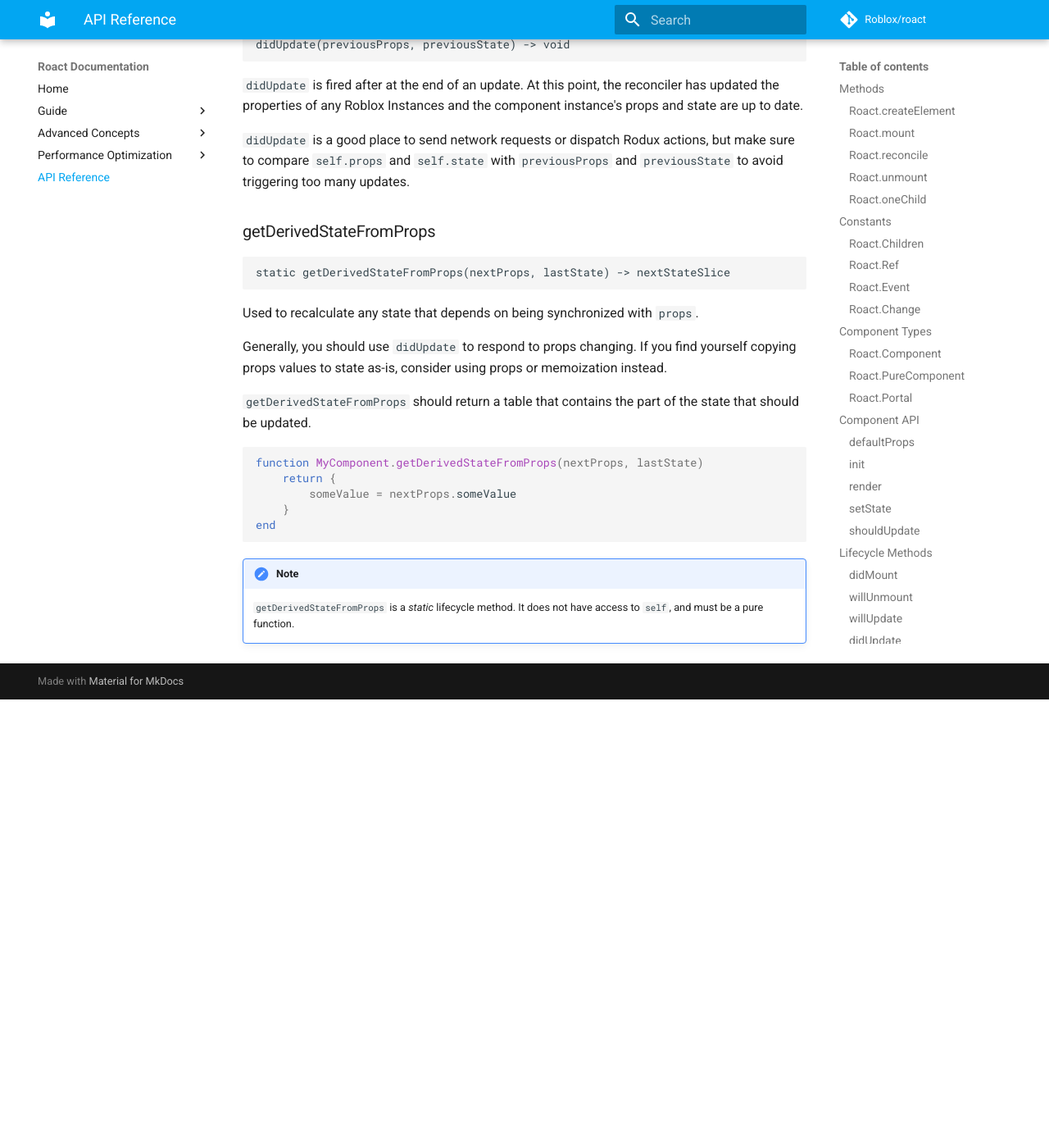
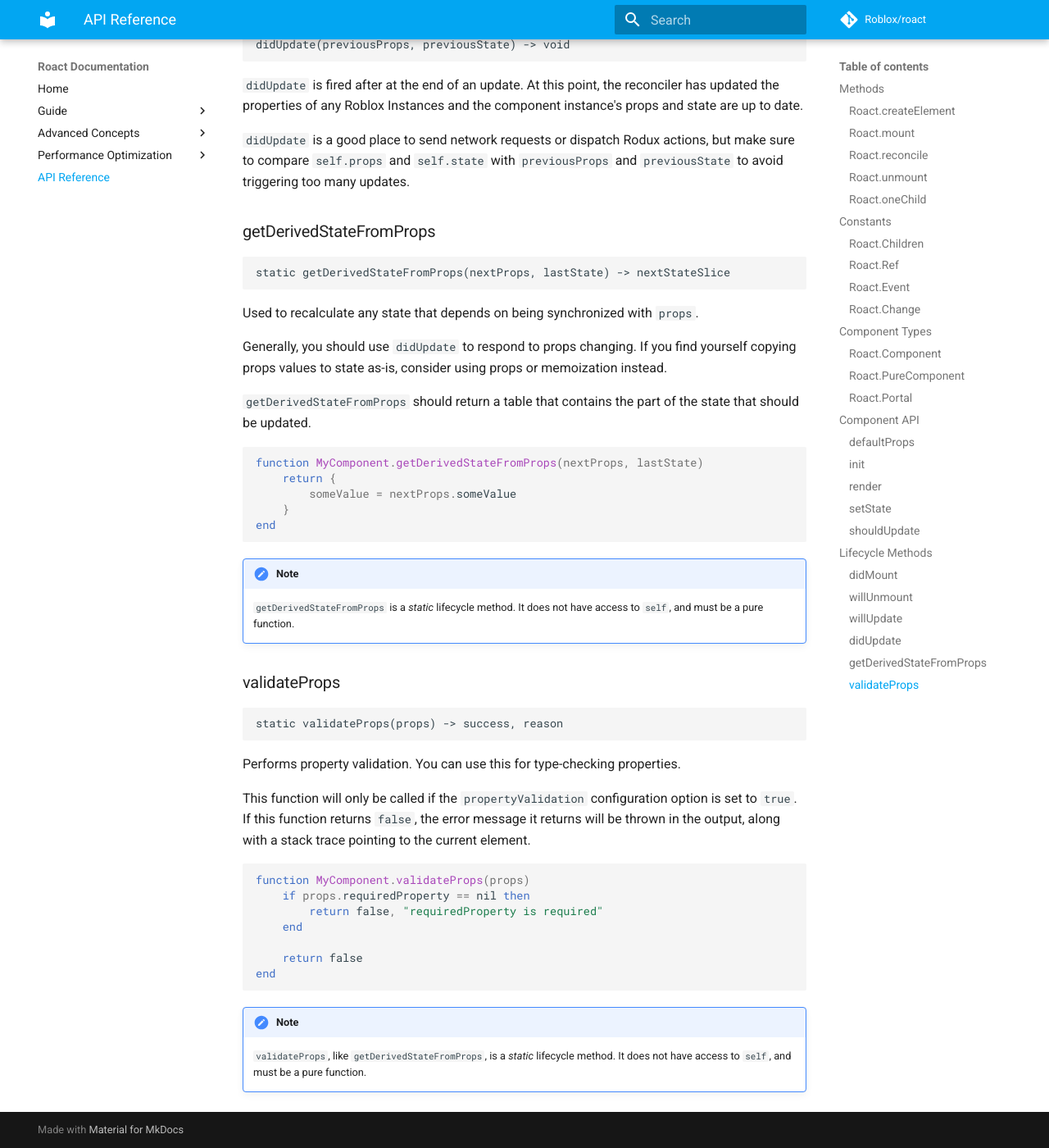
Before and after one commit to Roblox/roact, an MkDocs documentation site: the page built from docs/api-reference.md, in a window 1280 px wide and 1400 px high, scrolled down 8247 px. Shown: the whole window at 82% size. Built offline with MkDocs 1.6.1 and Material for MkDocs 9.7.7, drawn with Linux system fonts in a browser that asks for light colours; comment, search, counter and statistics services are not loaded; old or Windows-style settings are respelled for this version of MkDocs; before the commit the page ends 9100 px from its top, so only the background shows below that.

Commit message:
add to docs

````diff
--- a/docs/api-reference.md
+++ b/docs/api-reference.md
@@ -305,3 +305,25 @@ end
 
 !!! note
 	`getDerivedStateFromProps` is a *static* lifecycle method. It does not have access to `self`, and must be a pure function.
+
+### validateProps
+```
+static validateProps(props) -> success, reason
+```
+
+Performs property validation. You can use this for type-checking properties.
+
+This function will only be called if the `propertyValidation` configuration option is set to `true`. If this function returns `false`, the error message it returns will be thrown in the output, along with a stack trace pointing to the current element.
+
+```lua
+function MyComponent.validateProps(props)
+	if props.requiredProperty == nil then
+		return false, "requiredProperty is required"
+	end
+
+	return false
+end
+```
+
+!!! note
+	`validateProps`, like `getDerivedStateFromProps`, is a *static* lifecycle method. It does not have access to `self`, and must be a pure function.
````
